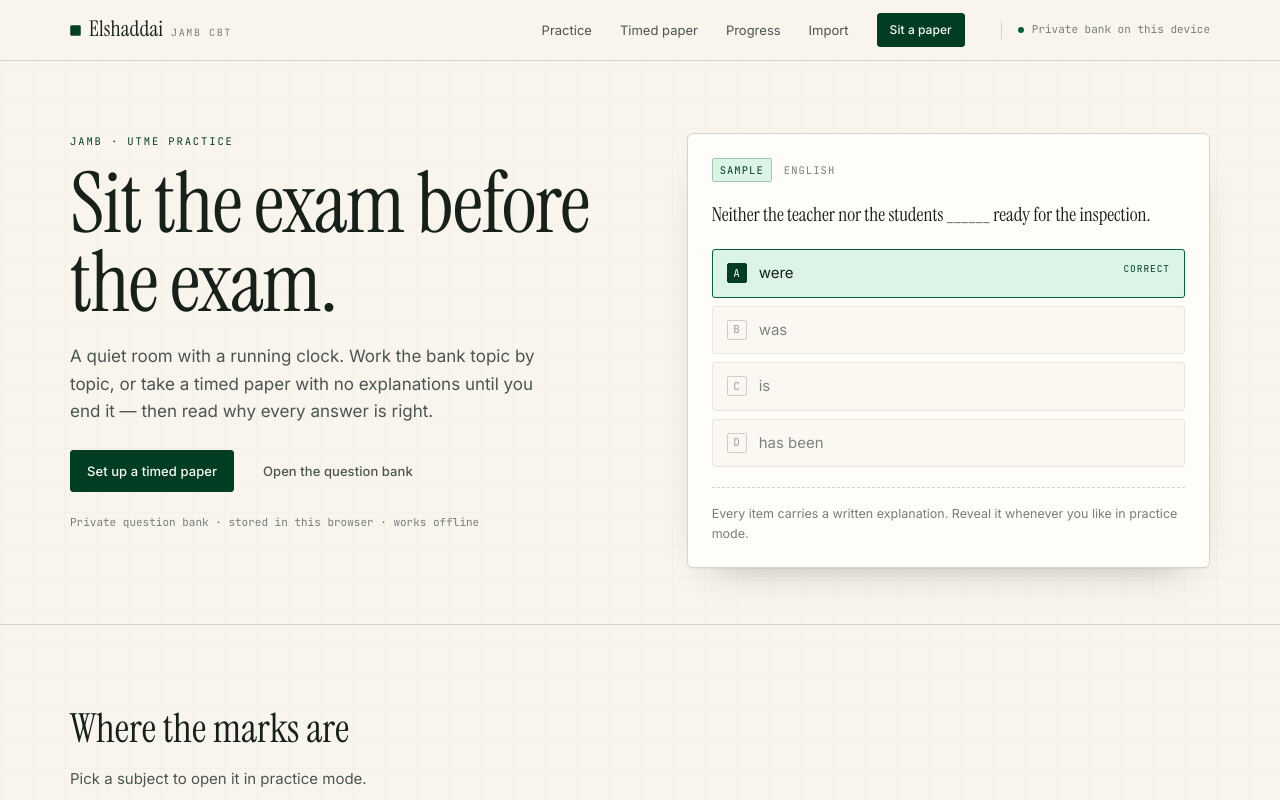
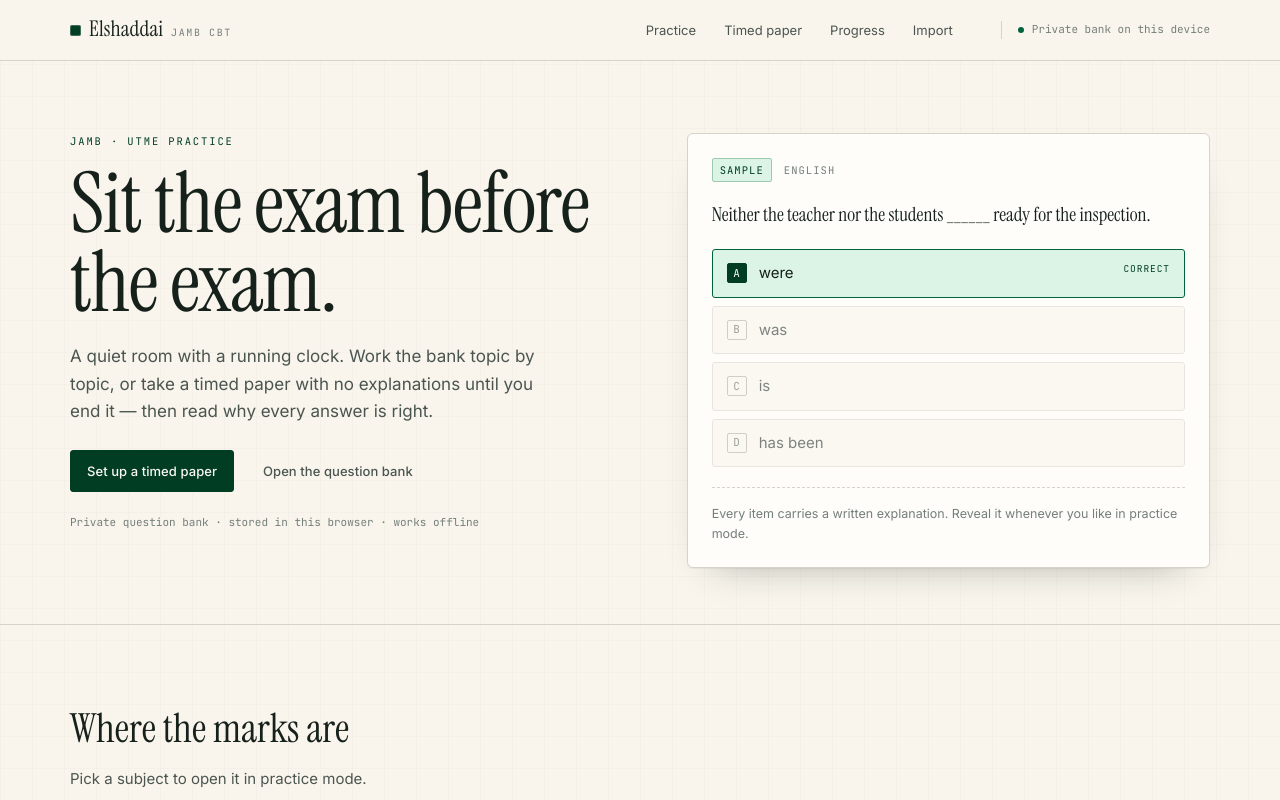
Before and after one commit to Livelove12/elshaddai, a React (Vite) app: page / in a window 1280 px wide. Shown: the top 800 px of the page. Built offline with nearby package versions, Linux system fonts and the light colour scheme.

Commit message:
Remove duplicate sit-a-paper action

```diff
--- a/src/components/TopBar.tsx
+++ b/src/components/TopBar.tsx
@@ -51,13 +51,6 @@ export function TopBar({ view, onNavigate }: TopBarProps) {
 
           <nav className="topnav" aria-label="Primary">
             {NAV.map((item) => link(item))}
-            <button
-              type="button"
-              className="btn btn-primary btn-sm topnav-cta"
-              onClick={() => onNavigate('exam')}
-            >
-              Sit a paper
-            </button>
           </nav>
 
           <p className="topbar-meta">
--- a/src/styles/app.css
+++ b/src/styles/app.css
@@ -201,10 +201,6 @@ select {
   bottom: 1px;
   height: 2px;
   background: var(--green);
-}
-
-.topnav-cta {
-  margin-left: var(--space-3);
 }
 
 .topbar-meta {
```
